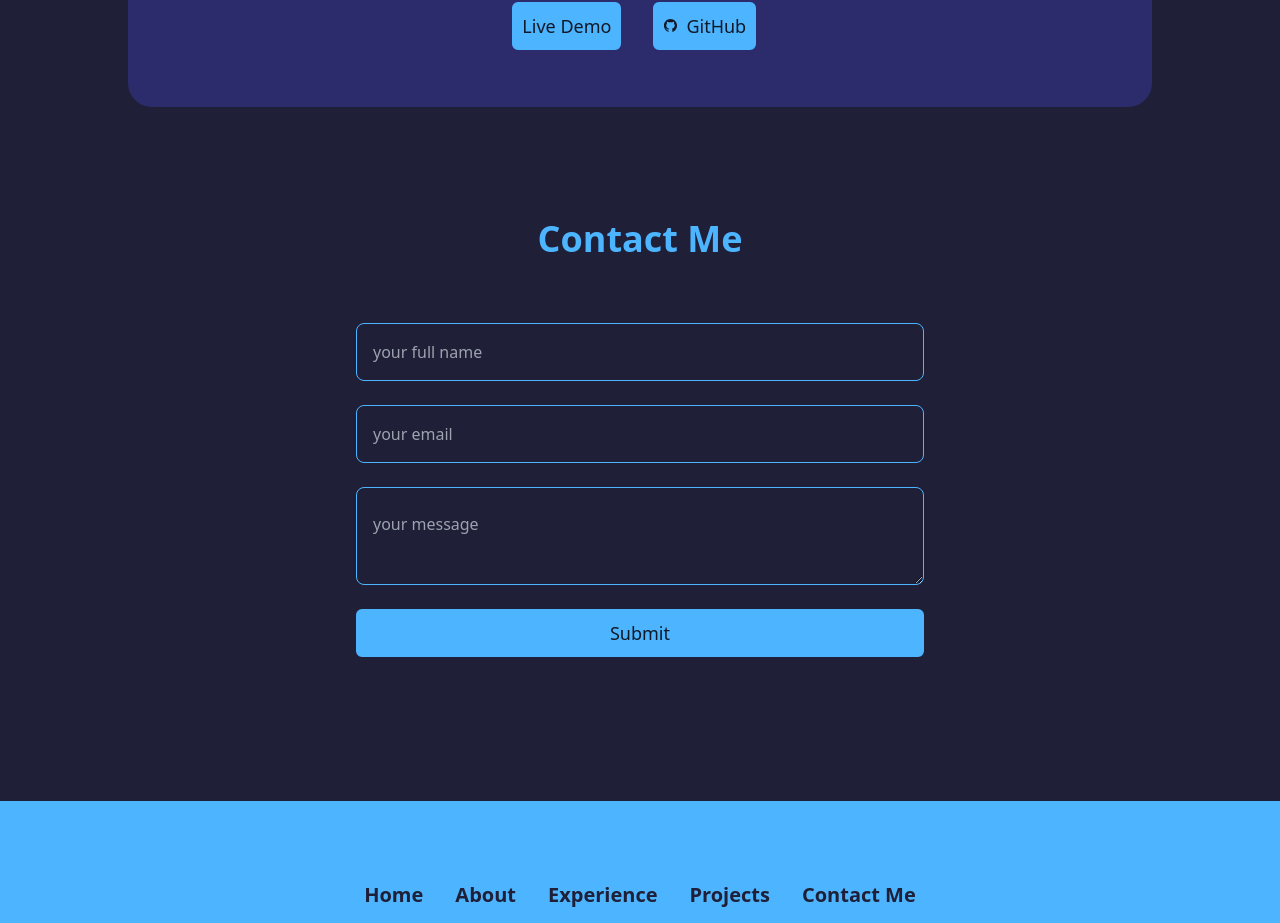
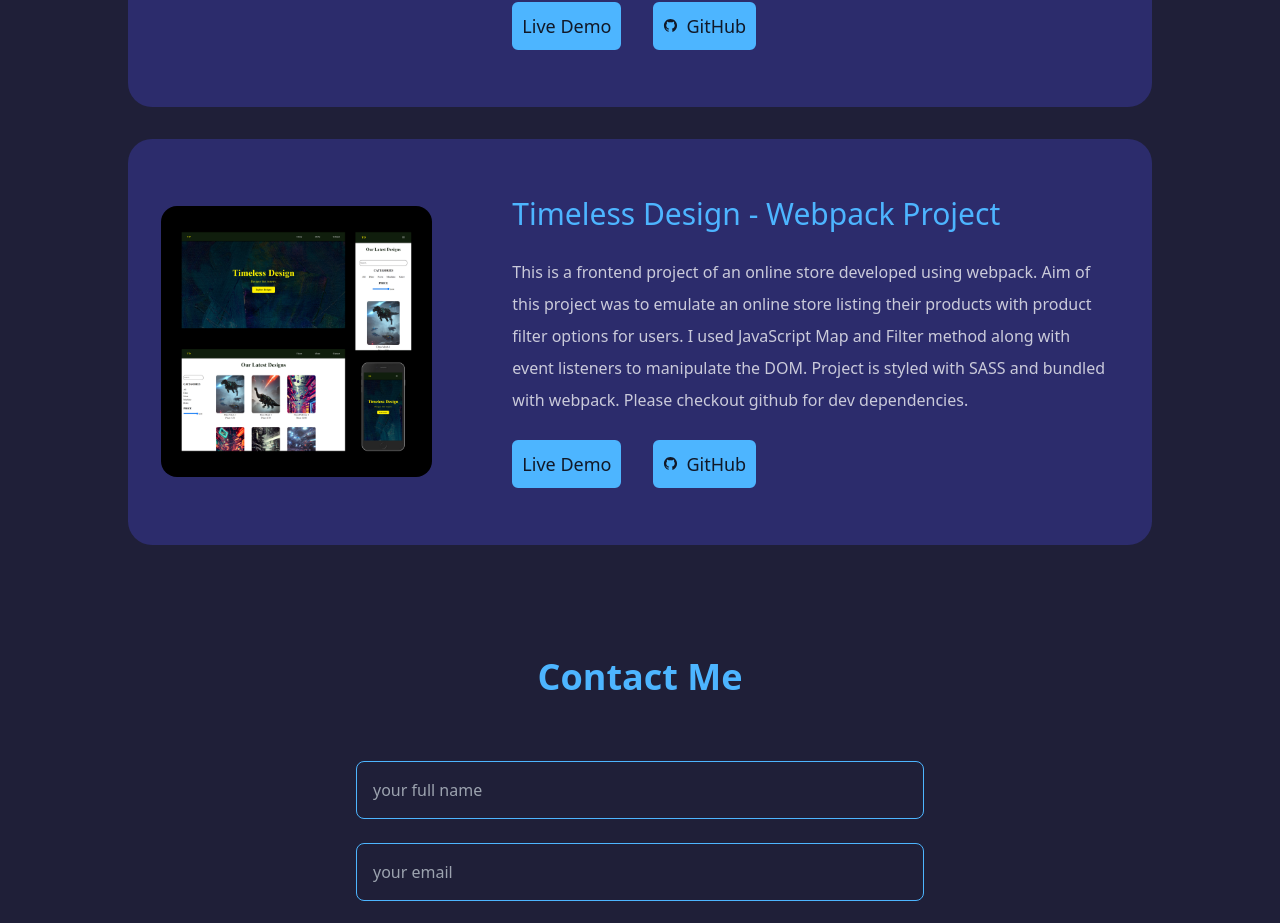
Before and after one commit to ibtesam5d/next-ibtesam-portfolio, a Next.js app: page / in a window 1280 px wide. Shown: the part 2527-3450 px from the top of the page. Built offline with nearby package versions, Linux system fonts and the light colour scheme.

Commit message:
New project added  w/ about style change

```diff
--- a/components/About.jsx
+++ b/components/About.jsx
@@ -4,7 +4,7 @@ import React from 'react'
 
 const About = () => {
   return (
-    <section id='about' className='mt-[7rem] h-screen md:h-full'>
+    <section id='about' className='mt-[7rem] h-full'>
         <h2 className='font-semibold text-center text-2xl mb-8 md:text-3xl lg:text-4xl text-[#4db5ff]'>About Me</h2>
         <div className="grid grid-cols-1 lg:grid-cols-3 py-10 gap-8">
             {/* ====== Image ======== */}
--- a/components/Experience.jsx
+++ b/components/Experience.jsx
@@ -5,7 +5,7 @@ const Experienc = () => {
   const [front, setFront] = useState(expDataFront)
   const [back, setBack] = useState(expDataBack)
   return (
-    <section id='experience' className='mt-[7rem] h-screen md:h-full'>
+    <section id='experience' className='mt-[7rem] h-full md:h-full'>
       <h2 className='font-semibold text-center text-2xl mb-8 md:text-3xl lg:text-4xl text-[#4db5ff]'>My Experience</h2>
 
       {/* ====== skills grid container ========= */}
--- a/components/projectData.js
+++ b/components/projectData.js
@@ -7,4 +7,12 @@ export const data = [
     liveUrl: "https://snap-it.vercel.app/",
     desc: "This full stack project showcases my strong understanding on creating dynamic front-end components using back-end data. I used Tailwind CSS for styling, MongoDB and Mongoose for database connection and Redux/Redux-Toolkit for state management. Also, I integrated paypal payment method using React-Paypal-Js. React-Icons for all the icons, Axios for data fetching and JWT for client-side authentication. This shows my ability to work on a real world project and back-end knowledge to either communicate with back-end developers or be a full-stack developer. admin name: admin, password:1234",
   },
+  {
+    id: 1,
+    title: "Timeless Design - Webpack Project",
+    img: "/images/td.png",
+    gitUrl: "https://github.com/ibtesam5d/webpack-td",
+    liveUrl: "https://mdibtesamhossain.com/td-webpack/",
+    desc: "This is a frontend project of an online store developed using webpack. Aim of this project was to emulate an online store listing their products with product filter options for users. I used JavaScript Map and Filter method along with event listeners to manipulate the DOM. Project is styled with SASS and bundled with webpack. Please checkout github for dev dependencies.",
+  },
 ];
```
Also changed, not shown: public/images/td.png (added).
